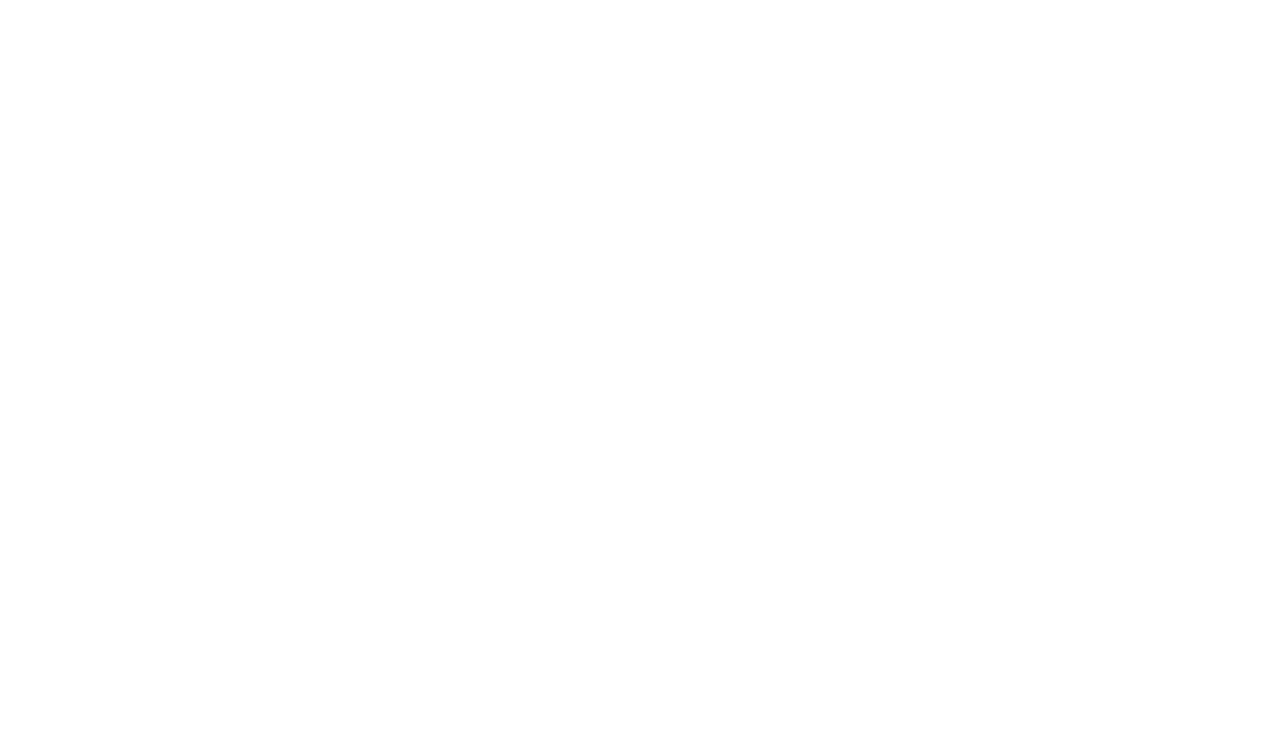
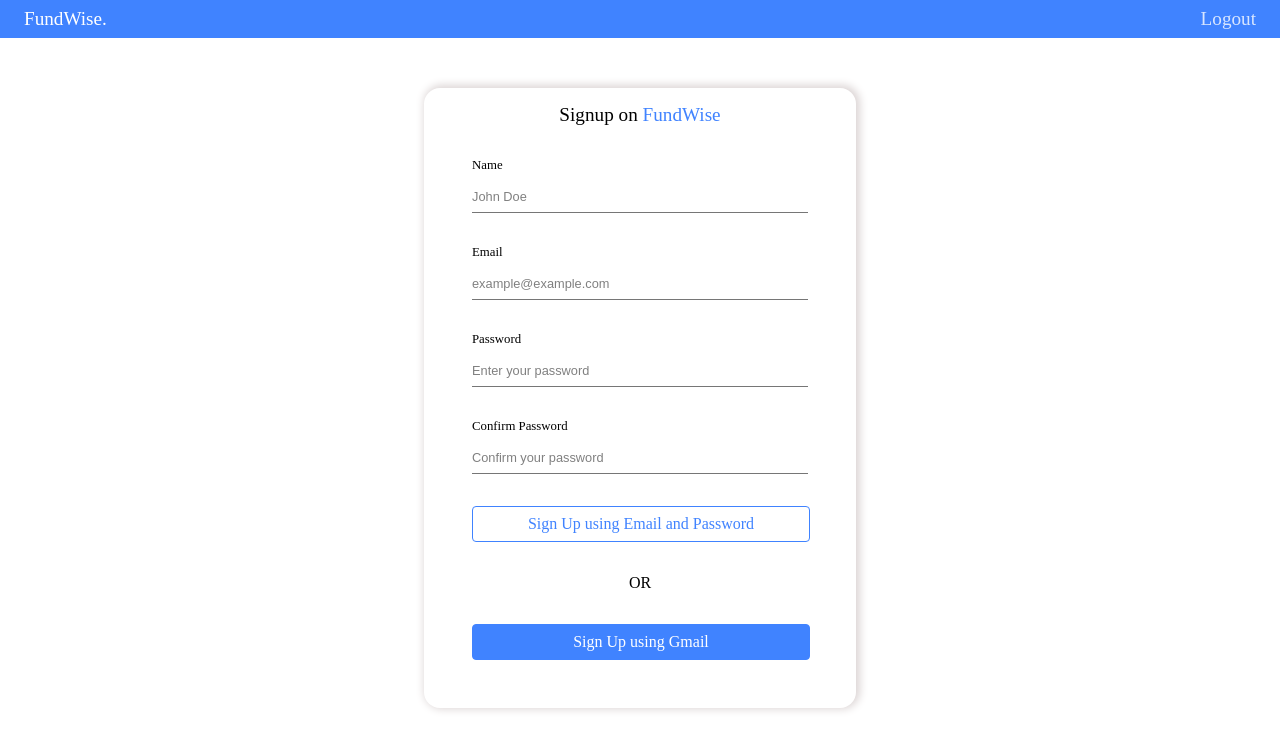
Before and after one commit to 1tushr/finance-tracker, a React (Create React App) app: page / in a window 1280 px wide. Before the commit this address had no page. Shown: the top 750 px of the page. Built offline with nearby package versions, Linux system fonts and the light colour scheme.

Commit message:
signup done

```diff
--- a/src/App.js
+++ b/src/App.js
@@ -1,21 +1,23 @@
 import Header from "./components/Header";
 import Dashboard from "./pages/Dashboard";
 import Signup from "./pages/Signup";
-import './App.css'
+import "./App.css";
 import { BrowserRouter as Router, Routes, Route } from "react-router-dom";
-import { ToastContainer, toast } from 'react-toastify';
+import { ToastContainer} from "react-toastify";
+import "react-toastify/dist/ReactToastify.css";
 
-import 'react-toastify/dist/ReactToastify.css';
 function App() {
   return (
     <div className="App">
+      <ToastContainer></ToastContainer>
       <Router>
         <Routes>
-          <Route path="/signup" element={<Signup></Signup>}></Route>
+          <Route path="/" element={<Signup></Signup>}></Route>
           <Route path="/dashboard" element={<Dashboard></Dashboard>}></Route>
           <Route path="/header" element={<Header></Header>}></Route>
         </Routes>
       </Router>
+
     </div>
   );
 }
--- a/src/components/Button/index.js
+++ b/src/components/Button/index.js
@@ -1,8 +1,8 @@
 import React from "react";
 import "./styles.css";
-export default function Button({ text, onClick,blue}) {
+export default function Button({ text, onClick,blue,disabled}) {
   return (
-    <div className={blue?"btn btn-blue":"btn"} onClick={onClick}>
+    <div className={blue?"btn btn-blue":"btn"} onClick={onClick} disabled={disabled}>
       {text}
     </div>
   );
--- a/src/components/Input/index.js
+++ b/src/components/Input/index.js
@@ -1,16 +1,23 @@
 import React from "react";
 import "./styles.css";
-export default function Input({ label, state, setState,placeholder,type }) {
+
+const Input = ({ label, state, setState, placeholder, type }) => {
+  const handleChange = (e) => {
+    setState(e.target.value);
+  };
+
   return (
     <div className="input-wrapper">
       <p className="input-label">{label}</p>
       <input
-        // onChange={(e)=>{setState(e.target.value)}}
         type={type}
         placeholder={placeholder}
-         onClick={(e) => (setState( e.target.value))}
+        value={state}
+        onChange={handleChange}
         className="custom-input"
-      ></input>
+      />
     </div>
   );
-}
+};
+
+export default Input;
--- a/src/components/SignupSignin/index.js
+++ b/src/components/SignupSignin/index.js
@@ -2,36 +2,63 @@
 import "./styles.css";
 import Input from "../Input";
 import Button from "../Button";
-import { getAuth, createUserWithEmailAndPassword } from "firebase/auth";
+import { createUserWithEmailAndPassword } from "firebase/auth";
+import { auth } from "../../firebase";
+import { toast } from "react-toastify";
 export default function SignupSignin() {
   const [name, setName] = useState("");
   const [email, setEmail] = useState("");
   const [password, setPassword] = useState("");
   const [confirmPassword, setConfirmPassword] = useState("");
-  const auth = getAuth();
+  const [loading, setLoading] = useState(false);
   const signupWithEmail = () => {
-    if (name != "" &&email !== "" &&password !== "" &&confirmPassword !== "" ) {
+    setLoading(true);
+    if (
+      name !== "" &&
+      email !== "" &&
+      password !== "" &&
+      confirmPassword !== ""
+    ) {
+      if (password === confirmPassword) {
         createUserWithEmailAndPassword(auth, email, password)
           .then((userCredential) => {
             // Signed in
             const user = userCredential.user;
+            console.log("user>>>", user);
+            toast.success("user created success");
+            setLoading(false);
+            setName("");
+            setEmail("");
+            setPassword("");
+            setConfirmPassword("");
+            createDoc();
             // ...
           })
           .catch((error) => {
             const errorCode = error.code;
             const errorMessage = error.message;
             // ..
+            toast.error(errorMessage);
+            setLoading(false);
           });
+      } else {
+        toast.error("password does not match");
+        setLoading(false);
       }
-    else {}
+    } else {
+      toast.error("All fields are mandatory");
+      setLoading(false);
+    }
   };
+
+  function createDoc() {}
 
   return (
     <div className="signup-wrapper">
       <h2 className="title">
         Signup on <span style={{ color: "rgb(64, 131, 255)" }}>FundWise</span>
       </h2>
-      <form>
+      <form onSubmit={(e) => e.preventDefault()}>
         <Input
           label="Name"
           type="text"
@@ -61,11 +88,15 @@
           setState={setConfirmPassword}
         />
         <Button
-          text="Sign Up using Email and Password"
+          disabled={loading}
+          text={loading ? "Loading..." : "Sign Up using Email and Password"}
           onClick={signupWithEmail}
         />
         <p style={{ textAlign: "center", margin: "0px" }}>OR</p>
-        <Button text="Sign Up using Gmail" blue={true} />
+        <Button
+          text={loading ? "Loading" : "Sign Up using Gmail"}
+          blue={true}
+        />
       </form>
     </div>
   );
--- a/src/firebase.js
+++ b/src/firebase.js
@@ -1,7 +1,5 @@
 // Import the functions you need from the SDKs you need
 import { initializeApp } from "firebase/app";
-import { getAnalytics } from "firebase/analytics";
-
 import { getAuth, GoogleAuthProvider } from "firebase/auth";
 import { getFirestore, doc, setDoc } from "firebase/firestore";
 // Your web app's Firebase configuration
--- a/src/index.js
+++ b/src/index.js
@@ -1,6 +1,7 @@
 import React from "react";
 import ReactDOM from "react-dom/client";
 import App from "./App";
+
 const root = ReactDOM.createRoot(document.getElementById("root"));
 root.render(
   <React.StrictMode>
```
Lines whose indentation alone changed are shown as unchanged.
